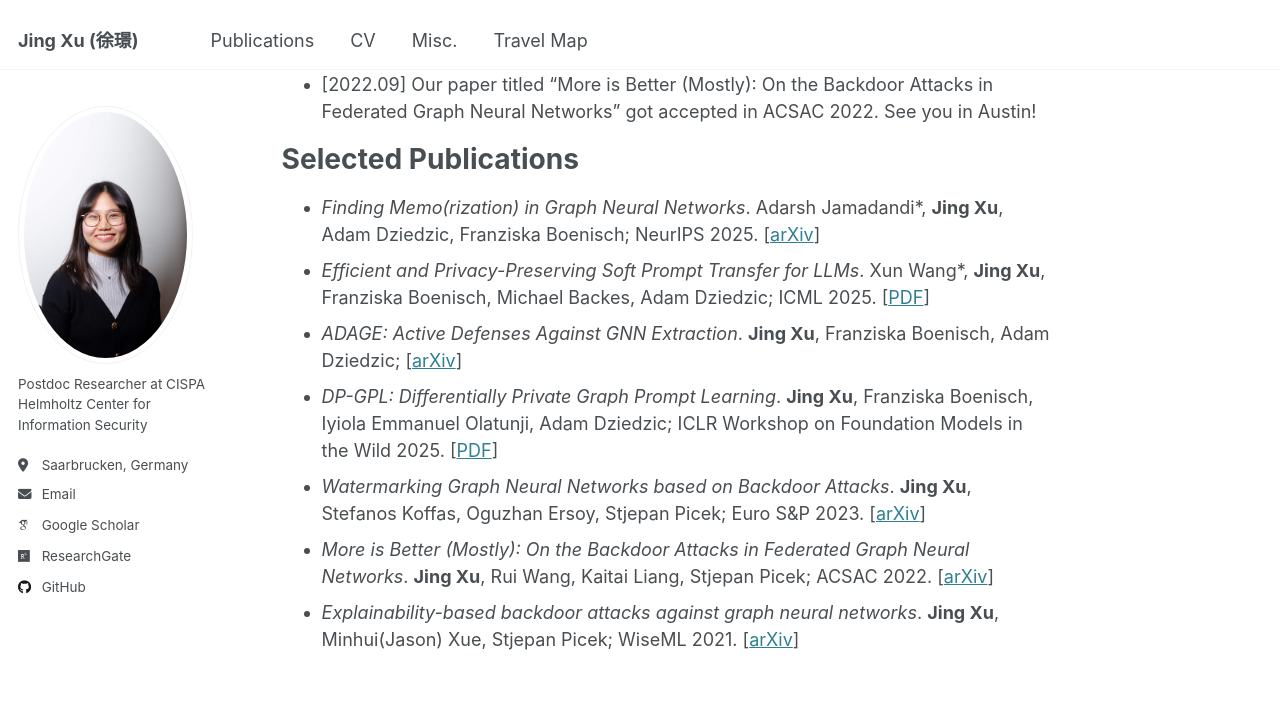
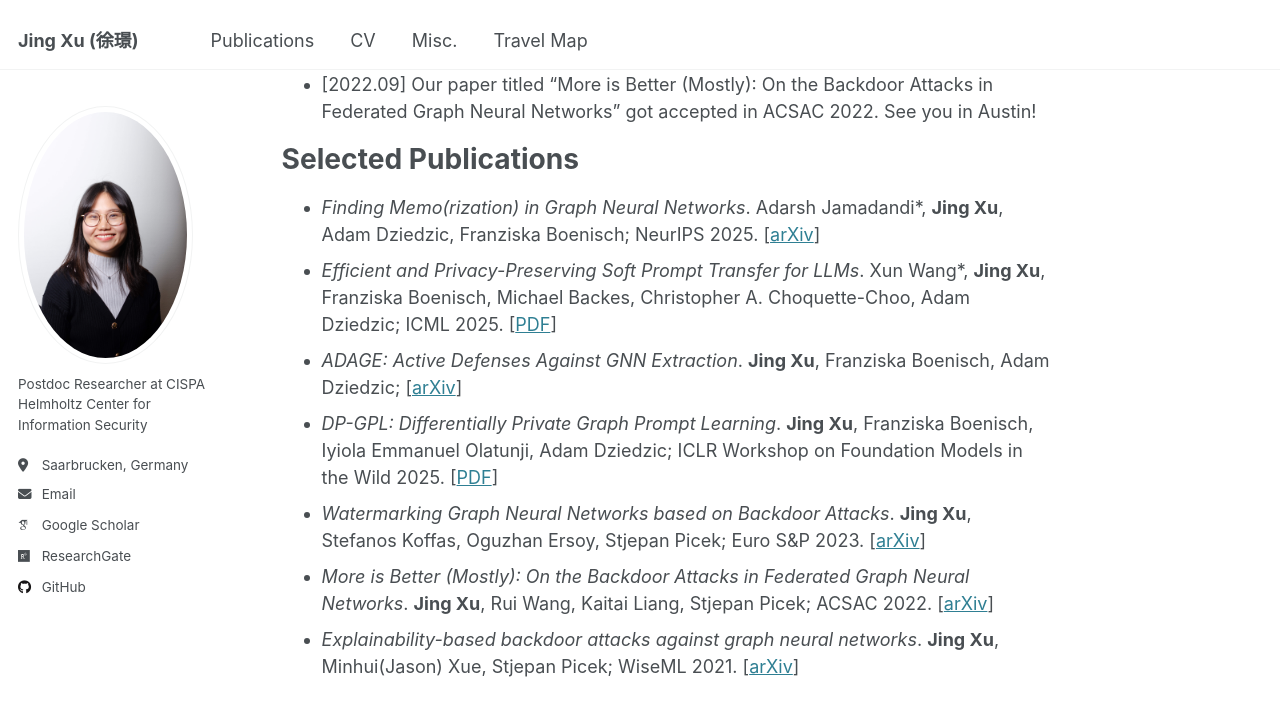
Before and after one commit to xujing1994/xujing1994.github.io, a Jekyll site: the page built from _pages/about.md, in a window 1280 px wide and 900 px high, scrolled down 939 px. Shown: the top 716 px of the window. Built offline with Jekyll 4.4.1, drawn with Linux system fonts in a browser that asks for light colours; some web fonts are replaced.

Commit message:
Update publication details for ICML 2025 paper

```diff
--- a/_pages/about.md
+++ b/_pages/about.md
@@ -33,7 +33,7 @@ What's New
 Selected Publications
 ======
 * *Finding Memo(rization) in Graph Neural Networks*. Adarsh Jamadandi*, **Jing Xu**, Adam Dziedzic, Franziska Boenisch; NeurIPS 2025. [[arXiv](https://arxiv.org/pdf/2508.19352)]
-* *Efficient and Privacy-Preserving Soft Prompt Transfer for LLMs*. Xun Wang*, **Jing Xu**, Franziska Boenisch, Michael Backes, Adam Dziedzic; ICML 2025. [[PDF](https://openreview.net/pdf?id=LIaRa0oZSm)]
+* *Efficient and Privacy-Preserving Soft Prompt Transfer for LLMs*. Xun Wang*, **Jing Xu**, Franziska Boenisch, Michael Backes, Christopher A. Choquette-Choo, Adam Dziedzic; ICML 2025. [[PDF](https://openreview.net/pdf?id=WnTGpncrxK)]
 * *ADAGE: Active Defenses Against GNN Extraction*. **Jing Xu**, Franziska Boenisch, Adam Dziedzic; [[arXiv](https://arxiv.org/pdf/2503.00065)]
 * *DP-GPL: Differentially Private Graph Prompt Learning*. **Jing Xu**, Franziska Boenisch, Iyiola Emmanuel Olatunji, Adam Dziedzic; ICLR Workshop on Foundation Models in the Wild 2025. [[PDF](https://openreview.net/pdf?id=W8nrK1ajDH)]
 * *Watermarking Graph Neural Networks based on Backdoor Attacks*. **Jing Xu**, Stefanos Koffas, Oguzhan Ersoy, Stjepan Picek; Euro S&P 2023. [[arXiv](https://arxiv.org/abs/2110.11024)]
```
